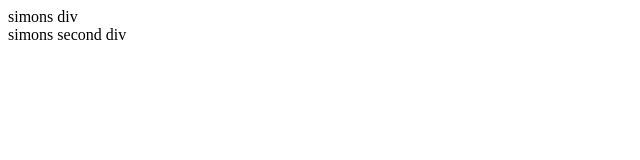
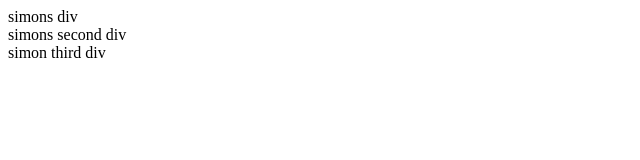
Before and after one commit to simonmarqvard/rainyDay, a plain HTML site: page index.html in a window 1280 px wide. Shown: the whole page, without its empty margins (0-640 px from the left). Drawn offline with Linux system fonts and the light colour scheme.

Commit message:
added new div simon

```diff
--- a/index.html
+++ b/index.html
@@ -9,5 +9,6 @@
 <body>
     <div> simons div </div>
     <div>simons second div</div>
+    <div> simon third div </div>
 </body>
 </html>
```
